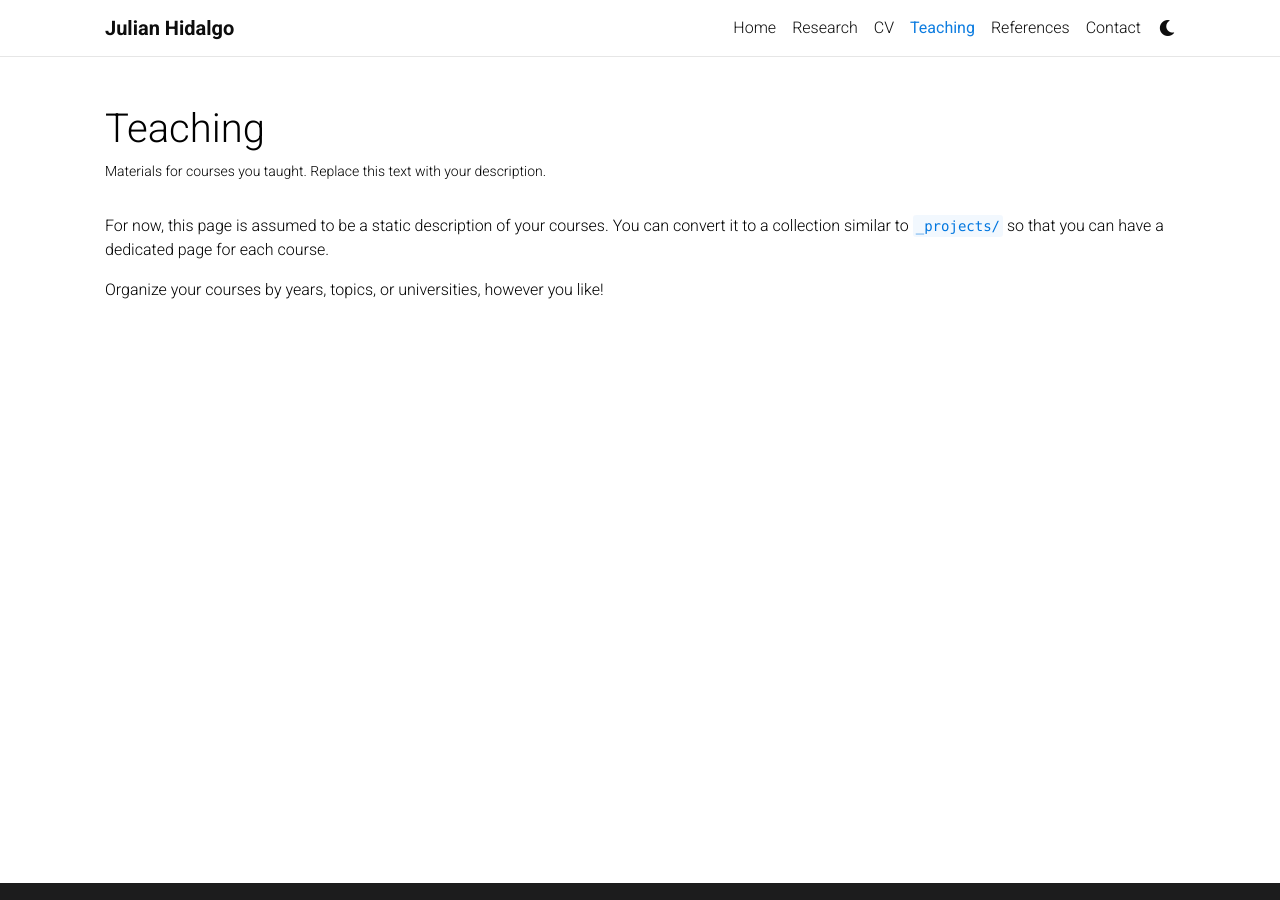
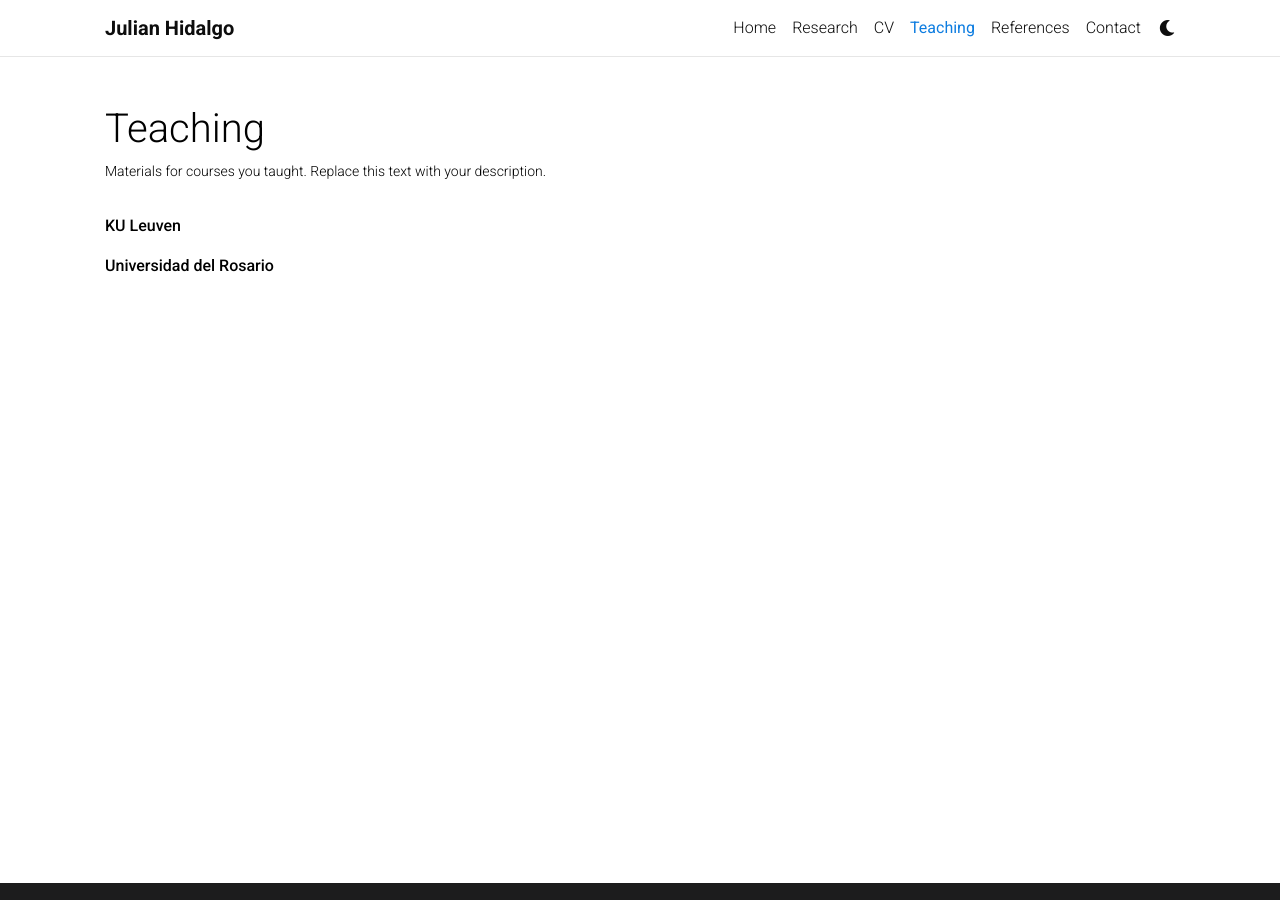
Before and after one commit to JulianHidalgoRodriguez/JulianHidalgoRodriguez.github.io, a Jekyll site: the page built from _pages/teaching.md, in a window 1280 px wide. Built offline with Jekyll 4.4.1, drawn with Linux system fonts in a browser that asks for light colours; comment, search, counter and statistics services are not loaded; a style sheet for code colours, icons or effects is not loaded.

Commit message:
Update teaching.md

```diff
--- a/_pages/teaching.md
+++ b/_pages/teaching.md
@@ -7,6 +7,7 @@
 nav_order: 3
 ---
 
-For now, this page is assumed to be a static description of your courses. You can convert it to a collection similar to `_projects/` so that you can have a dedicated page for each course.
+<strong>KU Leuven</strong>
 
-Organize your courses by years, topics, or universities, however you like!
+
+<strong>Universidad del Rosario</strong>
```
